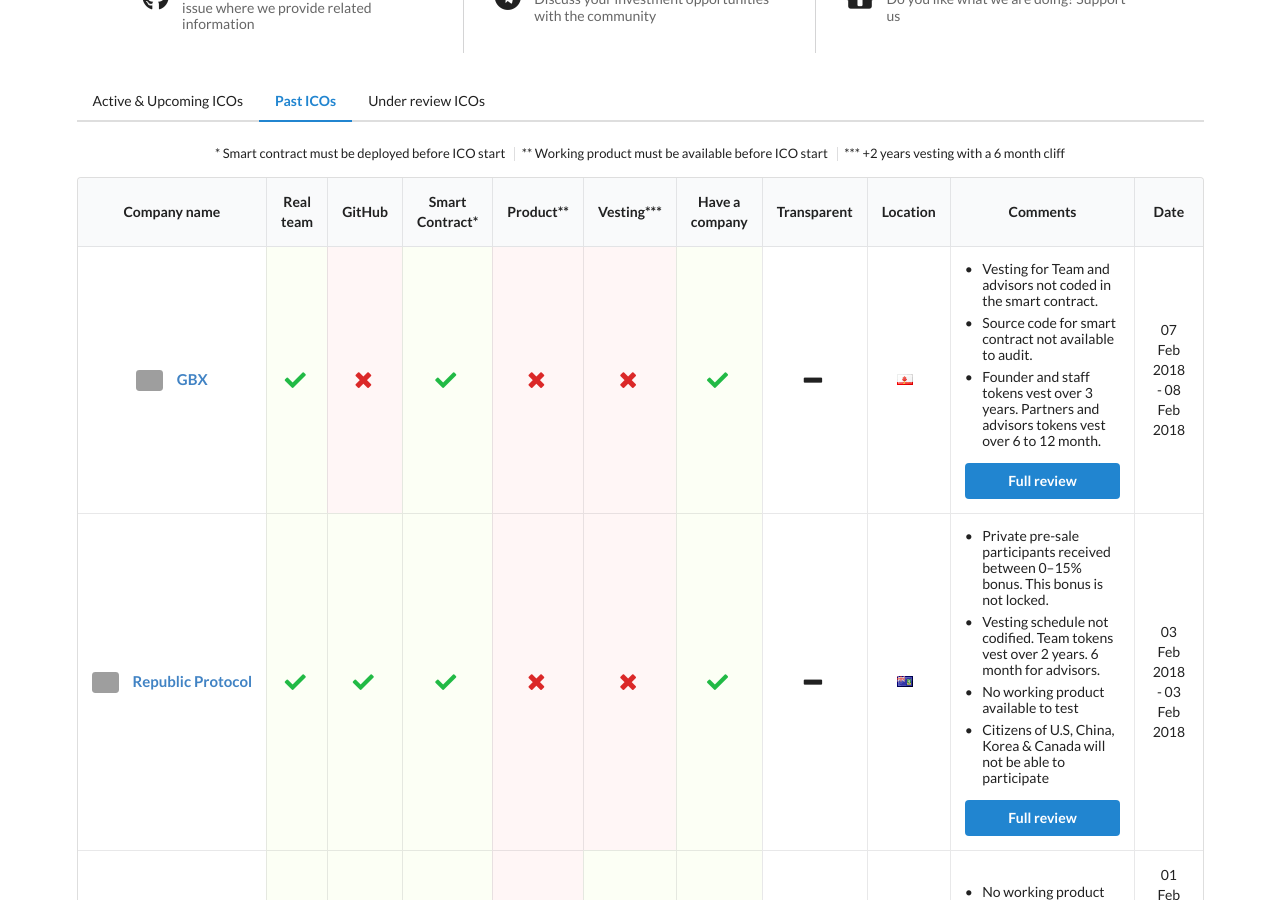
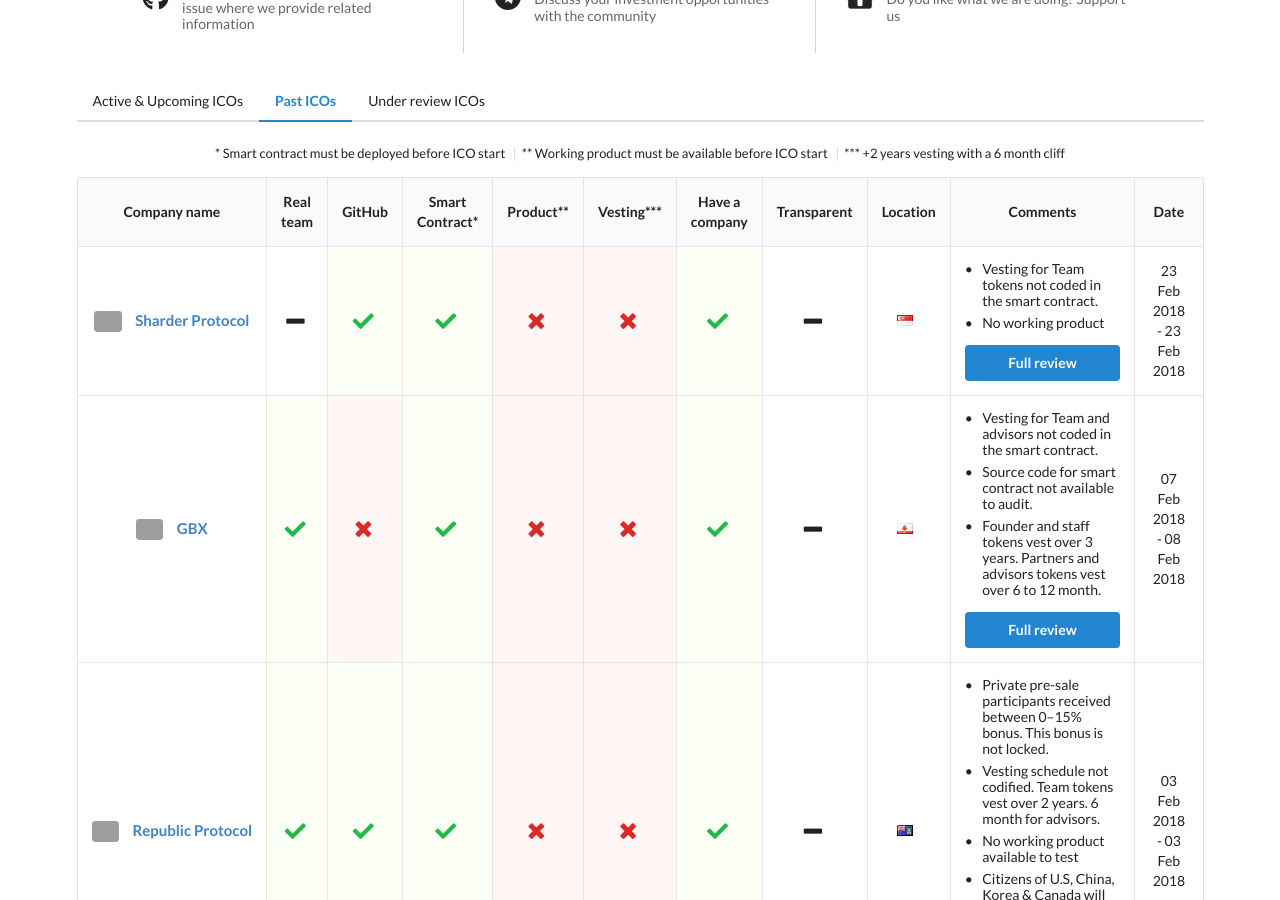
Before and after one commit to ico-check/ico-check, a Jekyll site: the page built from past.md, in a window 1280 px wide and 900 px high, scrolled down 315 px. Built offline with Jekyll 4.4.1, drawn with Linux system fonts in a browser that asks for light colours; nearby versions of some CDN libraries; grey boxes are pictures that could not be loaded.

Commit message:
50-sharder-ico-check
Added sharder to past ICOs

```diff
--- a/_data/past-icos.yml
+++ b/_data/past-icos.yml
@@ -1,3 +1,21 @@
+- name: Sharder Protocol
+  image: https://i.imgur.com/iScbiV9.jpg
+  url: https://sharder.org/
+  real_team:
+  github: true
+  smart_contract: true
+  product: false
+  min_vesting: false
+  have_company: true
+  location: Singapore
+  comments:
+    - content: Vesting for Team tokens not coded in the smart contract.
+    - content: No working product
+  ico_start_date: 2018-02-23T00:00:00Z
+  ico_end_date: 2018-02-23T00:00:00Z
+  safe: false
+  issue_url: https://github.com/ico-check/ico-check/issues/68
+
 - name: GBX
   image: https://i.imgur.com/Nmo7X4C.jpg
   url: https://gbx.gi/token-sales/
```
